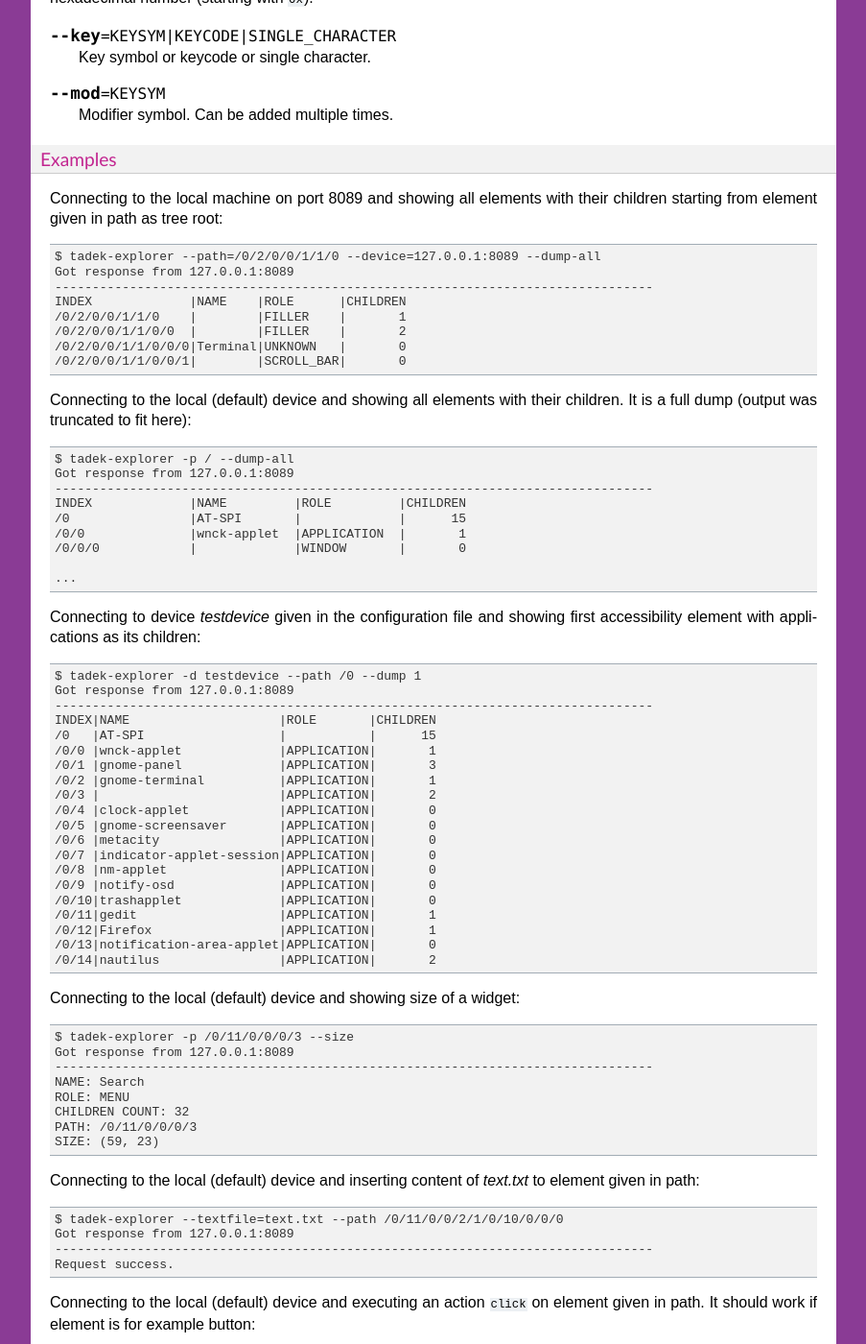
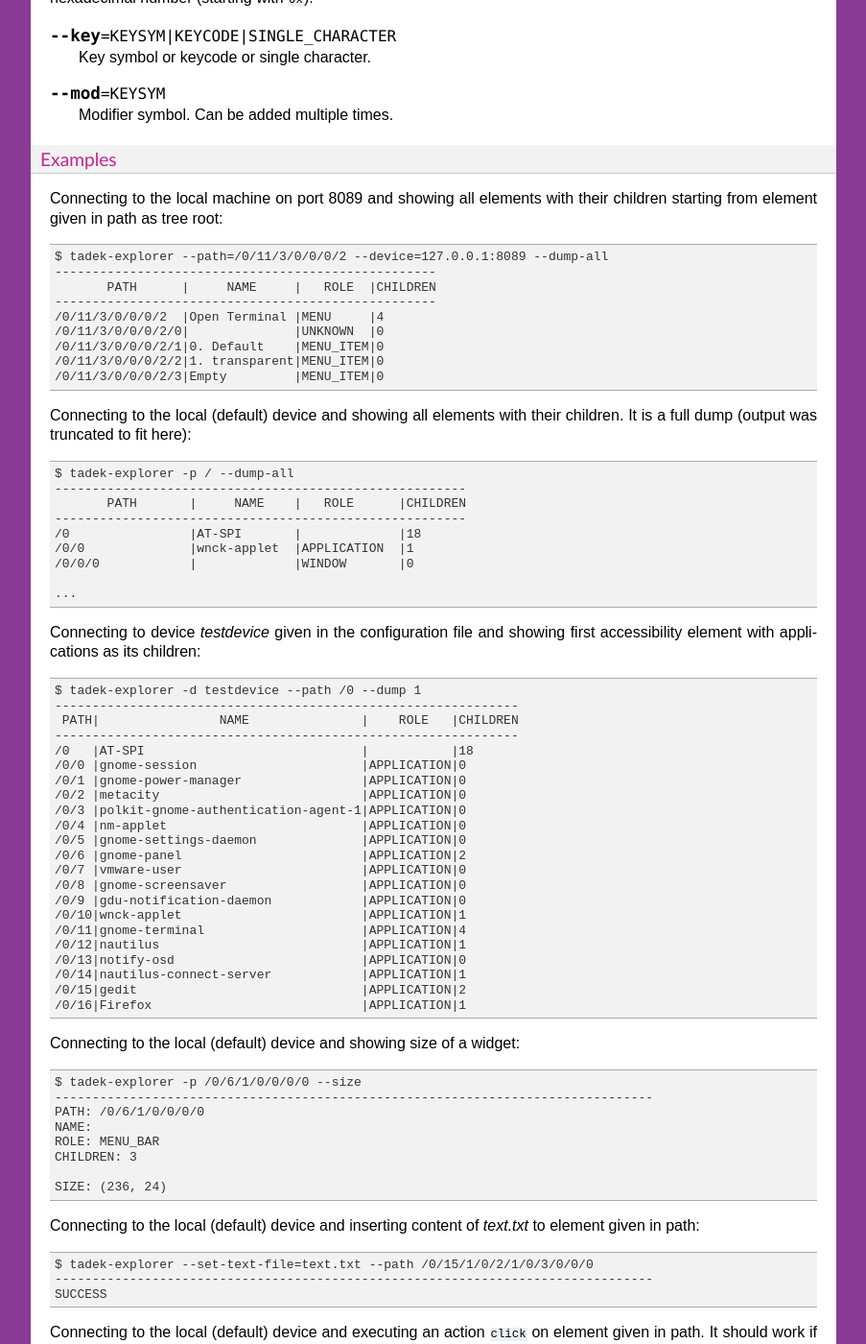
Before and after one commit to tadek-project/tadek-tutorial, a Sphinx documentation site: the page built from doc/source/models.rst, in a window 1280 px wide and 1400 px high, scrolled down 9009 px. Shown: the whole window at 96% size, without its empty margins (198-1101 px from the left). Built offline with Sphinx 7.4.7, drawn with Linux system fonts in a browser that asks for light colours; some of the changed text lies outside the part shown.

Commit message:
Updated tadek-explorer options and examples

```diff
--- a/doc/source/models.rst
+++ b/doc/source/models.rst
@@ -342,7 +342,7 @@ Accessible Requests
 
     Sets object text content.
 
-.. cmdoption:: --textfile=FILE
+.. cmdoption:: --set-text-file=FILE
 
     Sets object text content from given file.
 
@@ -407,25 +407,26 @@ Examples
 Connecting to the local machine on port 8089 and showing all elements with
 their children starting from element given in path as tree root::
 
-    $ tadek-explorer --path=/0/2/0/0/1/1/0 --device=127.0.0.1:8089 --dump-all
-    Got response from 127.0.0.1:8089
-    --------------------------------------------------------------------------------
-    INDEX             |NAME    |ROLE      |CHILDREN
-    /0/2/0/0/1/1/0    |        |FILLER    |       1
-    /0/2/0/0/1/1/0/0  |        |FILLER    |       2
-    /0/2/0/0/1/1/0/0/0|Terminal|UNKNOWN   |       0
-    /0/2/0/0/1/1/0/0/1|        |SCROLL_BAR|       0
+    $ tadek-explorer --path=/0/11/3/0/0/0/2 --device=127.0.0.1:8089 --dump-all
+    ---------------------------------------------------
+           PATH      |     NAME     |   ROLE  |CHILDREN
+    ---------------------------------------------------
+    /0/11/3/0/0/0/2  |Open Terminal |MENU     |4
+    /0/11/3/0/0/0/2/0|              |UNKNOWN  |0
+    /0/11/3/0/0/0/2/1|0. Default    |MENU_ITEM|0
+    /0/11/3/0/0/0/2/2|1. transparent|MENU_ITEM|0
+    /0/11/3/0/0/0/2/3|Empty         |MENU_ITEM|0
 
 Connecting to the local (default) device and showing all elements with their
 children. It is a full dump (output was truncated to fit here)::
 
     $ tadek-explorer -p / --dump-all
-    Got response from 127.0.0.1:8089
-    --------------------------------------------------------------------------------
-    INDEX             |NAME         |ROLE         |CHILDREN
-    /0                |AT-SPI       |             |      15
-    /0/0              |wnck-applet  |APPLICATION  |       1
-    /0/0/0            |             |WINDOW       |       0
+    -------------------------------------------------------
+           PATH       |     NAME    |   ROLE      |CHILDREN
+    -------------------------------------------------------
+    /0                |AT-SPI       |             |18
+    /0/0              |wnck-applet  |APPLICATION  |1
+    /0/0/0            |             |WINDOW       |0
 
     ...
 
@@ -433,61 +434,60 @@ Connecting to device *testdevice* given in the configuration file and showing
 first accessibility element with applications as its children::
 
     $ tadek-explorer -d testdevice --path /0 --dump 1
-    Got response from 127.0.0.1:8089
-    --------------------------------------------------------------------------------
-    INDEX|NAME                    |ROLE       |CHILDREN
-    /0   |AT-SPI                  |           |      15
-    /0/0 |wnck-applet             |APPLICATION|       1
-    /0/1 |gnome-panel             |APPLICATION|       3
-    /0/2 |gnome-terminal          |APPLICATION|       1
-    /0/3 |                        |APPLICATION|       2
-    /0/4 |clock-applet            |APPLICATION|       0
-    /0/5 |gnome-screensaver       |APPLICATION|       0
-    /0/6 |metacity                |APPLICATION|       0
-    /0/7 |indicator-applet-session|APPLICATION|       0
-    /0/8 |nm-applet               |APPLICATION|       0
-    /0/9 |notify-osd              |APPLICATION|       0
-    /0/10|trashapplet             |APPLICATION|       0
-    /0/11|gedit                   |APPLICATION|       1
-    /0/12|Firefox                 |APPLICATION|       1
-    /0/13|notification-area-applet|APPLICATION|       0
-    /0/14|nautilus                |APPLICATION|       2
+    --------------------------------------------------------------
+     PATH|                NAME               |    ROLE   |CHILDREN
+    --------------------------------------------------------------
+    /0   |AT-SPI                             |           |18
+    /0/0 |gnome-session                      |APPLICATION|0
+    /0/1 |gnome-power-manager                |APPLICATION|0
+    /0/2 |metacity                           |APPLICATION|0
+    /0/3 |polkit-gnome-authentication-agent-1|APPLICATION|0
+    /0/4 |nm-applet                          |APPLICATION|0
+    /0/5 |gnome-settings-daemon              |APPLICATION|0
+    /0/6 |gnome-panel                        |APPLICATION|2
+    /0/7 |vmware-user                        |APPLICATION|0
+    /0/8 |gnome-screensaver                  |APPLICATION|0
+    /0/9 |gdu-notification-daemon            |APPLICATION|0
+    /0/10|wnck-applet                        |APPLICATION|1
+    /0/11|gnome-terminal                     |APPLICATION|4
+    /0/12|nautilus                           |APPLICATION|1
+    /0/13|notify-osd                         |APPLICATION|0
+    /0/14|nautilus-connect-server            |APPLICATION|1
+    /0/15|gedit                              |APPLICATION|2
+    /0/16|Firefox                            |APPLICATION|1
 
 Connecting to the local (default) device and showing size of a widget::
 
-    $ tadek-explorer -p /0/11/0/0/0/3 --size
-    Got response from 127.0.0.1:8089
+    $ tadek-explorer -p /0/6/1/0/0/0/0 --size
     --------------------------------------------------------------------------------
-    NAME: Search
-    ROLE: MENU
-    CHILDREN COUNT: 32
-    PATH: /0/11/0/0/0/3
-    SIZE: (59, 23)
+    PATH: /0/6/1/0/0/0/0
+    NAME:
+    ROLE: MENU_BAR
+    CHILDREN: 3
+
+    SIZE: (236, 24)
 
 Connecting to the local (default) device and inserting content of *text.txt* to
 element given in path::
 
-    $ tadek-explorer --textfile=text.txt --path /0/11/0/0/2/1/0/10/0/0/0
-    Got response from 127.0.0.1:8089
+    $ tadek-explorer --set-text-file=text.txt --path /0/15/1/0/2/1/0/3/0/0/0
     --------------------------------------------------------------------------------
-    Request success.
+    SUCCESS
 
 Connecting to the local (default) device and executing an action ``click`` on
 element given in path. It should work if element is for example button::
 
-    $ tadek-explorer --action click --path /0/9/0/0/0/0/1
-    Got response from 127.0.0.1:8089
+    $ tadek-explorer --action click --path /0/15/0/0/0/0/1
     --------------------------------------------------------------------------------
-    Request success.
+    SUCCESS
 
 Connecting to the local (default) device and executing left mouse button click
 in screen coordinates ``(10, 15)`` on accessibility given in *--path*
 argument::
 
     $ tadek-explorer --mouse-click 10 15 --button=LEFT --path /0
-    Got response from 127.0.0.1:8089
     --------------------------------------------------------------------------------
-    Request success.
+    SUCCESS
 
 Widgets -- Representing UI Elements
 ===================================
```
Also changed, not shown: other parts of doc/source/models.rst (+3 -3 lines).
